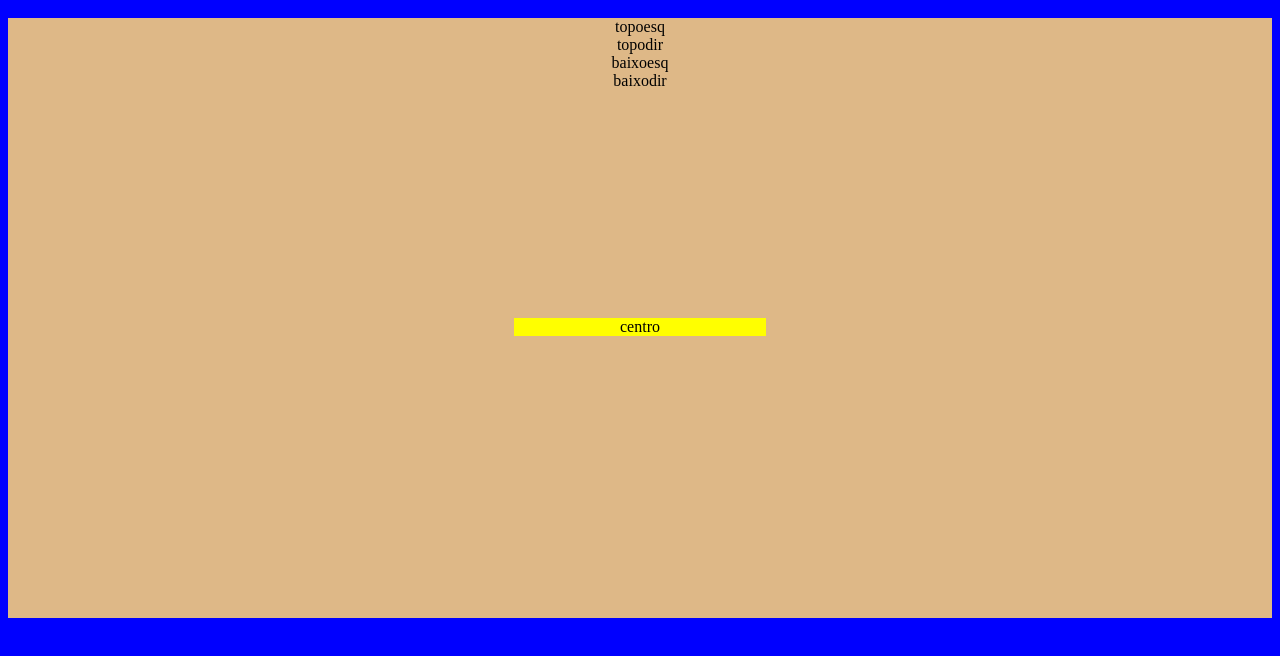
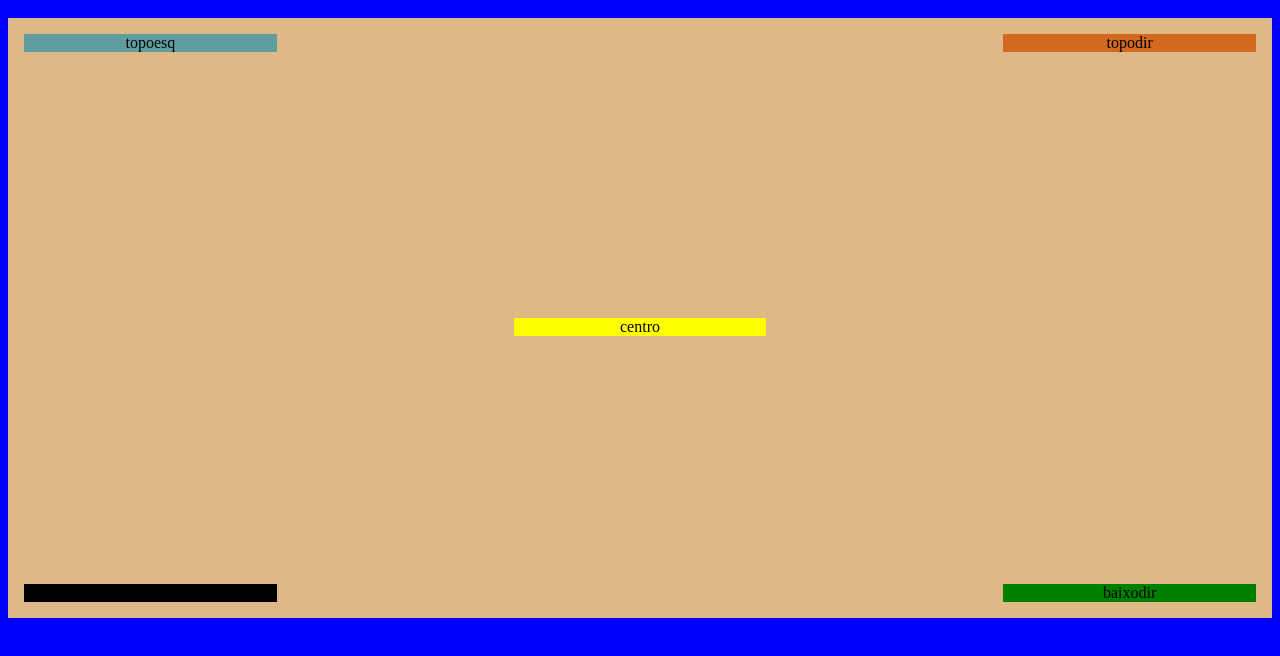
Before and after one commit to Felpin007/Meuprimeirosite, a plain HTML site: page testecss.html in a window 1280 px wide. Shown: the part 140-796 px from the top of the page. Drawn offline with Linux system fonts and the light colour scheme.

Commit message:
Update testecss.html

```diff
--- a/testecss.html
+++ b/testecss.html
@@ -38,7 +38,7 @@
             margin-top: 100px ;
         }
 
-        .topoesq{
+        .topoesquerda{
             width: 20%;
             background-color: cadetblue;
             position: absolute;
@@ -46,7 +46,7 @@
             left: 16px;
 
         }
-        .topodir{
+        .topodireita{
             width: 20%;
             background-color: chocolate;
             position: absolute;
@@ -54,7 +54,7 @@
             right: 16px;
 
         }
-        .baixoesq{
+        .baixoesquerda{
             width: 20%;
             background-color: black;
             position: absolute;
@@ -62,7 +62,7 @@
             left: 16px;
 
         }
-        .baixodir{
+        .baixodireita{
             width: 20%;
             background-color: green;
             position: absolute;
@@ -92,7 +92,7 @@
     <div class="container">
         <h1>Testando posições</h1>
         <div class = "main">
-            <div class="topoesquerdo">topoesq</div>
+            <div class="topoesquerda">topoesq</div>
             <div class="topodireita">topodir</div>
             <div class="centro">centro</div>
             <div class="baixoesquerda">baixoesq</div>
```
